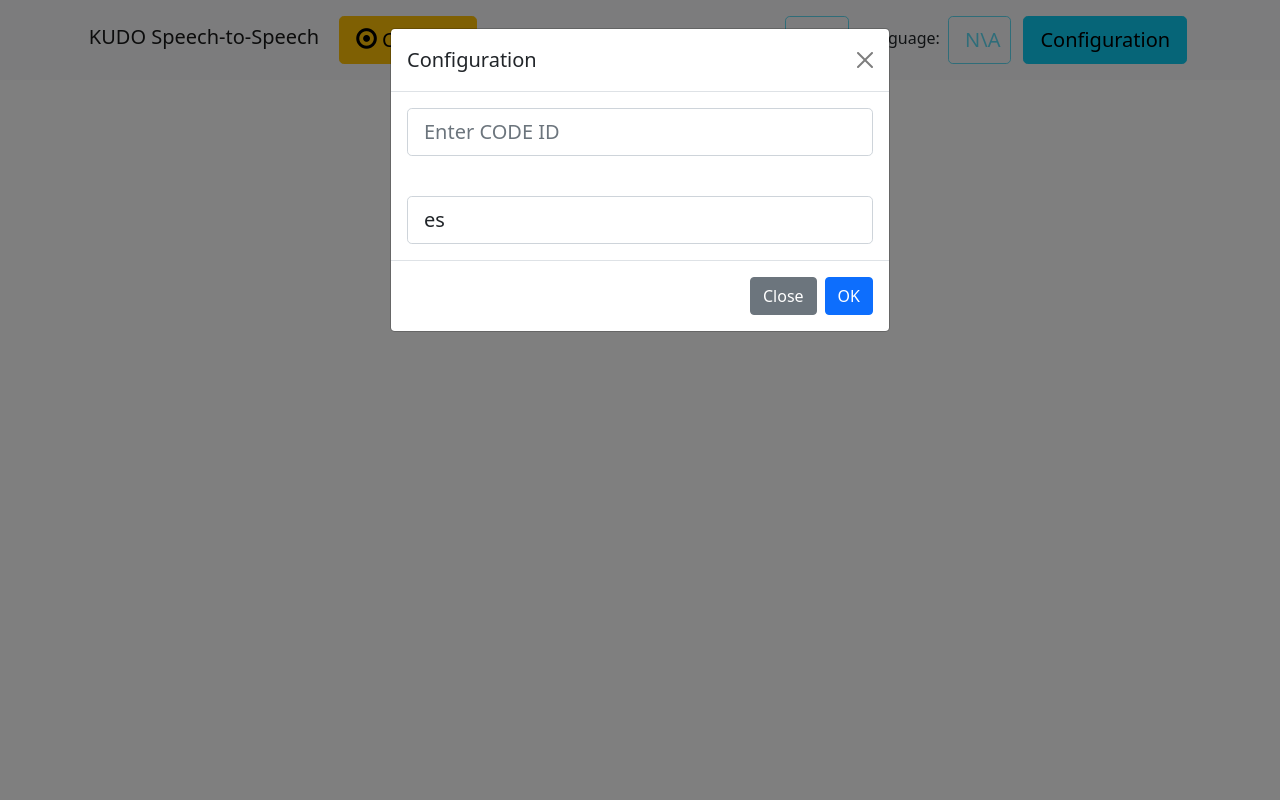
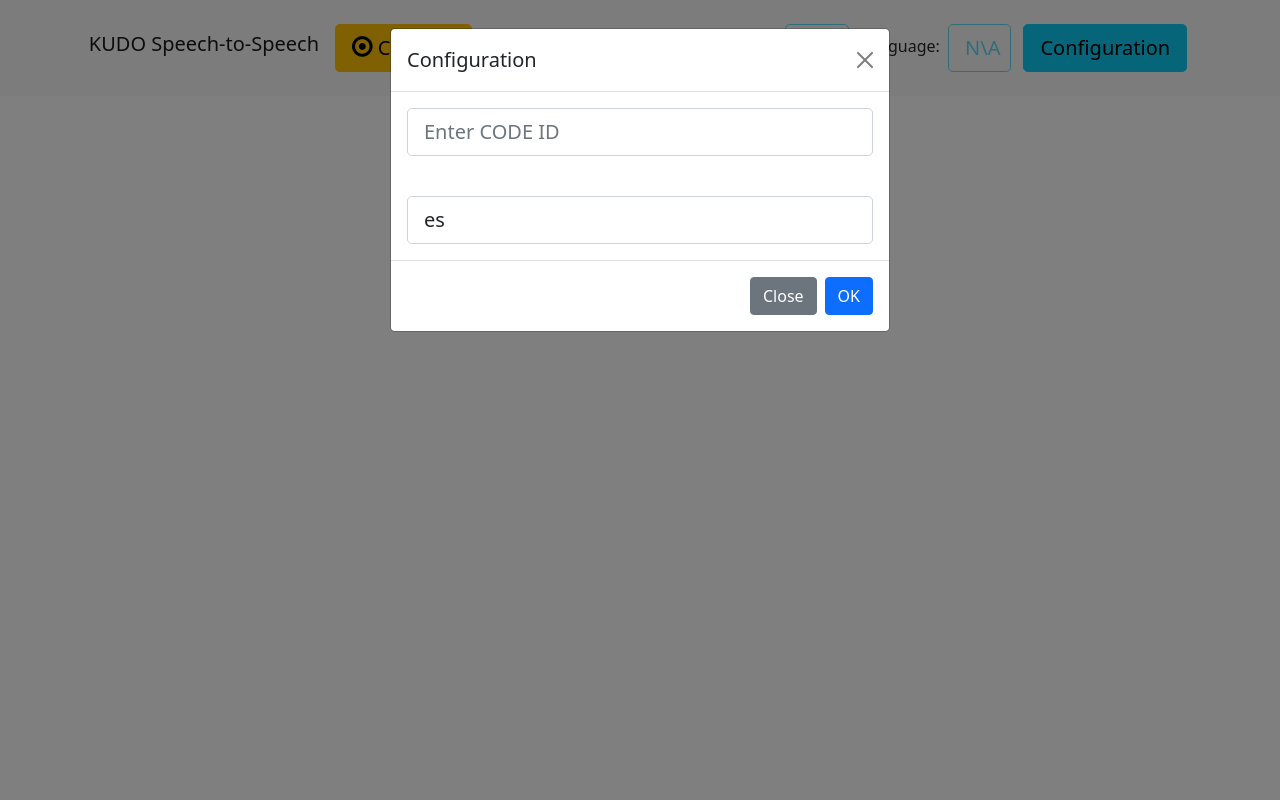
Before and after one commit to amin45666/s2s-amin, a Flask app: page /receiver in a window 1280 px wide. Run offline with Flask 2, Linux system fonts and the light colour scheme; lists and menus that the app fills with data are empty; some libraries are stand-ins or nearby versions.

Commit message:
improve ui

```diff
--- a/templates/receiver.html
+++ b/templates/receiver.html
@@ -23,11 +23,11 @@
   <header>
     <!-- Fixed navbar -->
     <nav class="navbar navbar-expand-lg navbar-light bg-light">
-      <div class="container-fluid">
-        <div>
+      <div class="container-fluid container-fluid-style">
+        <div class="d-flex flex-row">
           <a class="navbar-brand" href="#">KUDO <span class="sts">Speech-to-Speech</span></a>
           <div class="btn-group" role="group" aria-label="Commands">
-            <button class="btn btn-warning btn-lg" type="button" id="recordButton" onclick="connnect()"><i class="fa fa-dot-circle-o" style="font-size:24px"></i> Connect</button>
+            <button class="btn btn-warning btn-lg btn-lg-style" type="button" id="recordButton" onclick="connnect()"><i class="fa fa-dot-circle-o"></i> Connect</button>
           </div>
         </div>
         <button class="navbar-toggler" type="button" data-bs-toggle="collapse" data-bs-target="#navbarSupportedContent" aria-controls="navbarSupportedContent" aria-expanded="false" aria-label="Toggle navigation">
@@ -35,16 +35,16 @@
         </button>
         <div class="collapse navbar-collapse" id="navbarSupportedContent">
           <ul class="navbar-nav ms-auto mb-2 mb-lg-0">
-            <li class="nav-item mx-lg-1 my-sm-2">
-              <label for="sessionId" class="form-label h6">Session ID: </label>
-              <button type="button" id="sessionId" class="btn btn-outline-info btn-lg mx-sm-1" disabled>N\A</button>
+            <li class="nav-item mx-lg-1 my-sm-3">
+              <label for="sessionId" class="form-label h6 label-style">Session ID: </label>
+              <button type="button" id="sessionId" class="btn btn-outline-info btn-lg btn-lg-style mx-sm-1" disabled>N\A</button>
             </li>
-            <li class="nav-item mx-lg-1 my-sm-2">
-              <label for="exampleInputEmail1" class="form-label h6">Language: </label>
-              <button type="button" id="targetLanguage" disabled class="btn btn-outline-info btn-lg mx-sm-1">N\A</button>
+            <li class="nav-item mx-lg-1 my-sm-3">
+              <label for="exampleInputEmail1" class="form-label h6 label-style">Language: </label>
+              <button type="button" id="targetLanguage" disabled class="btn btn-outline-info btn-lg btn-lg-style mx-sm-1">N\A</button>
             </li>
-            <li class="nav-item mx-lg-1 my-sm-2">
-              <button type="button" class="btn btn-info btn-lg" data-bs-toggle="modal" data-bs-target="#exampleModal">
+            <li class="nav-item mx-lg-1 my-sm-3">
+              <button type="button" class="btn btn-info btn-lg btn-lg-style" data-bs-toggle="modal" data-bs-target="#exampleModal">
                 Configuration
               </button>
             </li>
@@ -61,7 +61,7 @@
         <table id="table">
           <thead>
           <tr>
-            <th scope="col" class="fs-3 text-center">Translation</th>
+            <th scope="col" class="fs-3 text-center header-text-style">Translation</th>
           </tr>
         </thead>
         </table>
@@ -75,8 +75,8 @@
   <div class="modal-dialog">
     <div class="modal-content">
       <div class="modal-header">
-        <h5 class="modal-title" id="exampleModalLabel">Configuration</h5>
-        <button type="button" class="btn-close" data-bs-dismiss="modal" aria-label="Close"></button>
+        <h5 class="modal-title label-style" id="exampleModalLabel">Configuration</h5>
+        <button type="button" class="btn-close btn-lg-style" data-bs-dismiss="modal" aria-label="Close"></button>
       </div>
       <div class="modal-body">
         <input class="form-control form-control-lg Code-id-style" id="code-id" type="text" placeholder="Enter CODE ID">
@@ -87,8 +87,8 @@
         </select>
       </div>
       <div class="modal-footer">
-        <button type="button" class="btn btn-secondary" data-bs-dismiss="modal">Close</button>
-        <button type="button" class="btn btn-primary" data-bs-dismiss="modal" onclick="getConfig()">OK</button>
+        <button type="button" class="btn btn-secondary btn-lg-style" data-bs-dismiss="modal">Close</button>
+        <button type="button" class="btn btn-primary btn-lg-style" data-bs-dismiss="modal" onclick="getConfig()">OK</button>
       </div>
     </div>
   </div>
@@ -169,7 +169,7 @@
       }
       console.log("ask server to join room: " + sessionCode);
       socket.emit("join", { "user": Date.now(), "room": sessionCode, "targetLanguage": "" });
-      document.getElementById("recordButton").className = "btn btn-danger btn-lg";
+      document.getElementById("recordButton").className = "btn btn-danger btn-lg btn-lg-style";
       document.getElementById("recordButton").innerHTML = "Disconnect";
       initializeService('es-ES');//Language should be read by drop-down button
       connection_status = 'connected';
@@ -183,10 +183,9 @@
       connection_status = 'disconnected';
       if (connection_status == 'disconnected') {
         let connectButton = document.getElementById("recordButton")
-        connectButton.setAttribute("class", "btn btn-warning btn-lg")
+        connectButton.setAttribute("class", "btn btn-warning btn-lg btn-lg-style")
         let iTag = document.createElement("i");
         iTag.setAttribute("class", "fa fa-dot-circle-o");
-        iTag.style = "font-size:24px"
         connectButton.prepend(iTag)
       }
     }
```
Also changed, not shown: static/css/receiver.css (+62 -9 lines).
